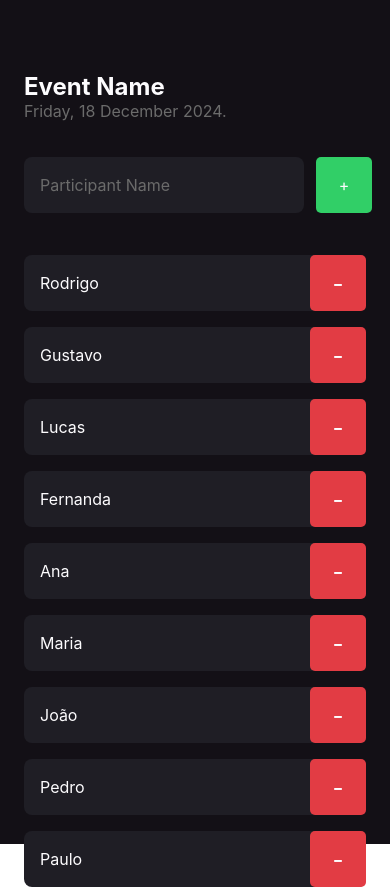
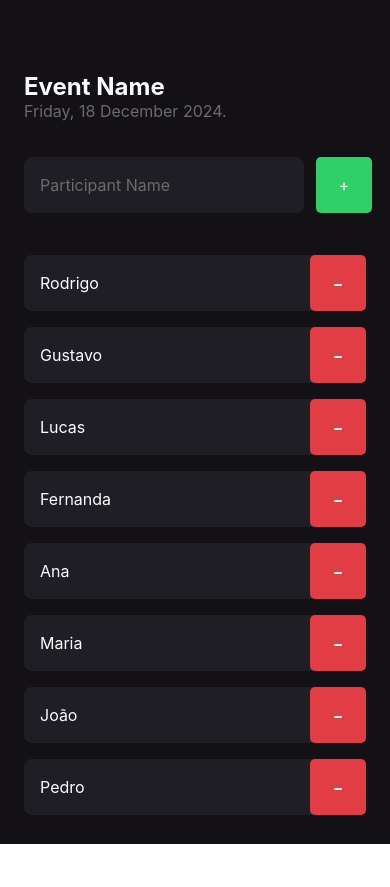
Before and after one commit to theguuholi/inhere, a React Native app: screen / in a window 390 px wide. After the commit the page ends 844 px from the top, so only its background shows below. Built offline with nearby package versions, Linux system fonts and the light colour scheme.

Commit message:
scrollvide

```diff
--- a/src/screens/Home/index.tsx
+++ b/src/screens/Home/index.tsx
@@ -1,4 +1,4 @@
-import { Text, TextInput, TouchableOpacity, View } from 'react-native';
+import { ScrollView, Text, TextInput, TouchableOpacity, View } from 'react-native';
 import { styles } from './styles';
 import Participant from '../../components/Participant';
 
@@ -35,9 +35,12 @@ export default function Home() {
 
             {/* <Participant name="Rodrigo" onRemove={handleParticipantRemove} /> quando nao quer passar parametro*/}
             {/* <Participant name="Gustavo" onRemove={() => handleParticipantRemove("Gustavo")} /> */}
-            {participants.map(name => (
-                <Participant key={name} name={name} onRemove={() => handleParticipantRemove(name)} />
-            ))}
+            <ScrollView showsVerticalScrollIndicator={false}>
+                {participants.map(name => (
+                    <Participant key={name} name={name} onRemove={() => handleParticipantRemove(name)} />
+                ))}
+            </ScrollView>
+
         </View>
     );
 }
```
